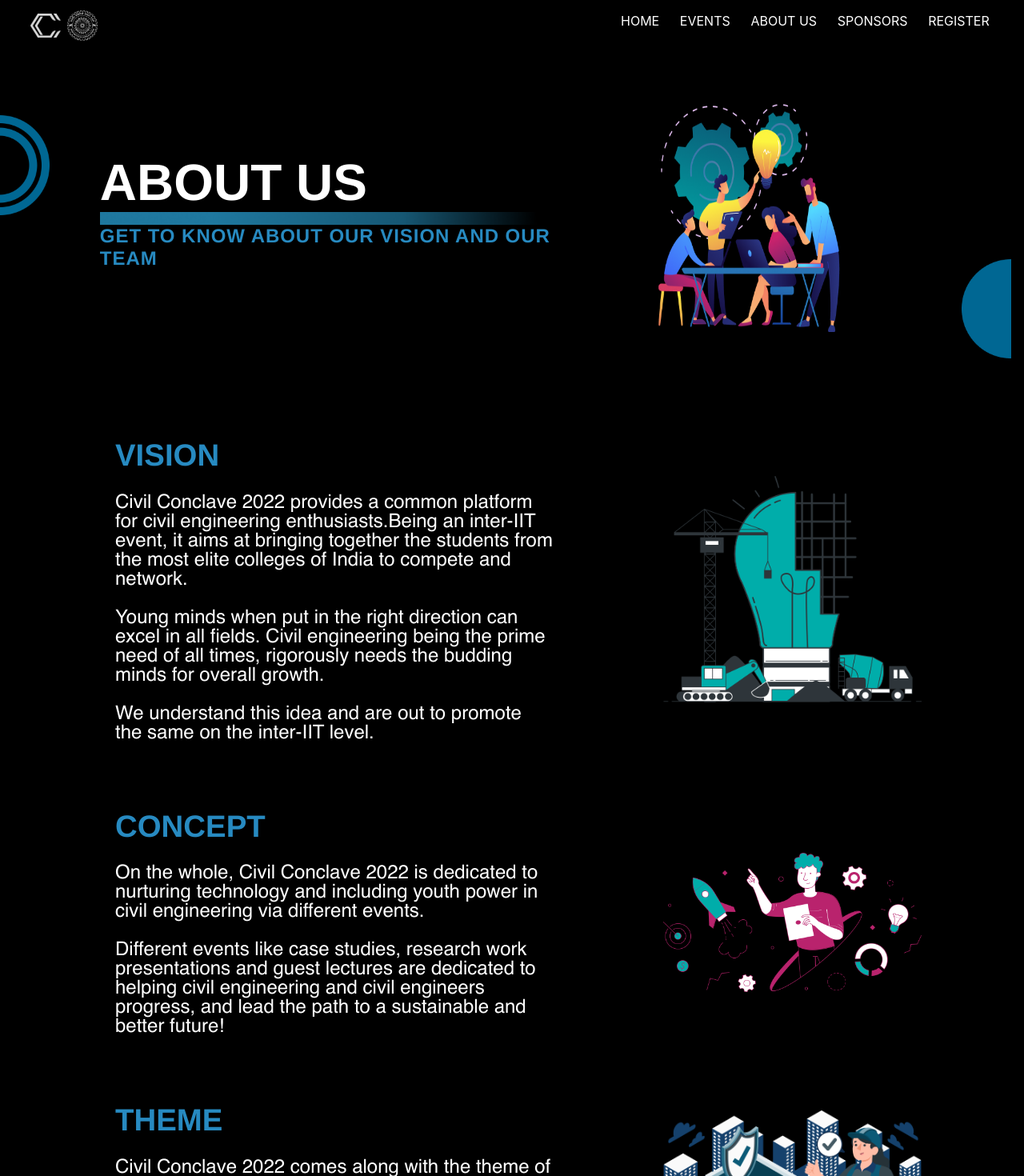
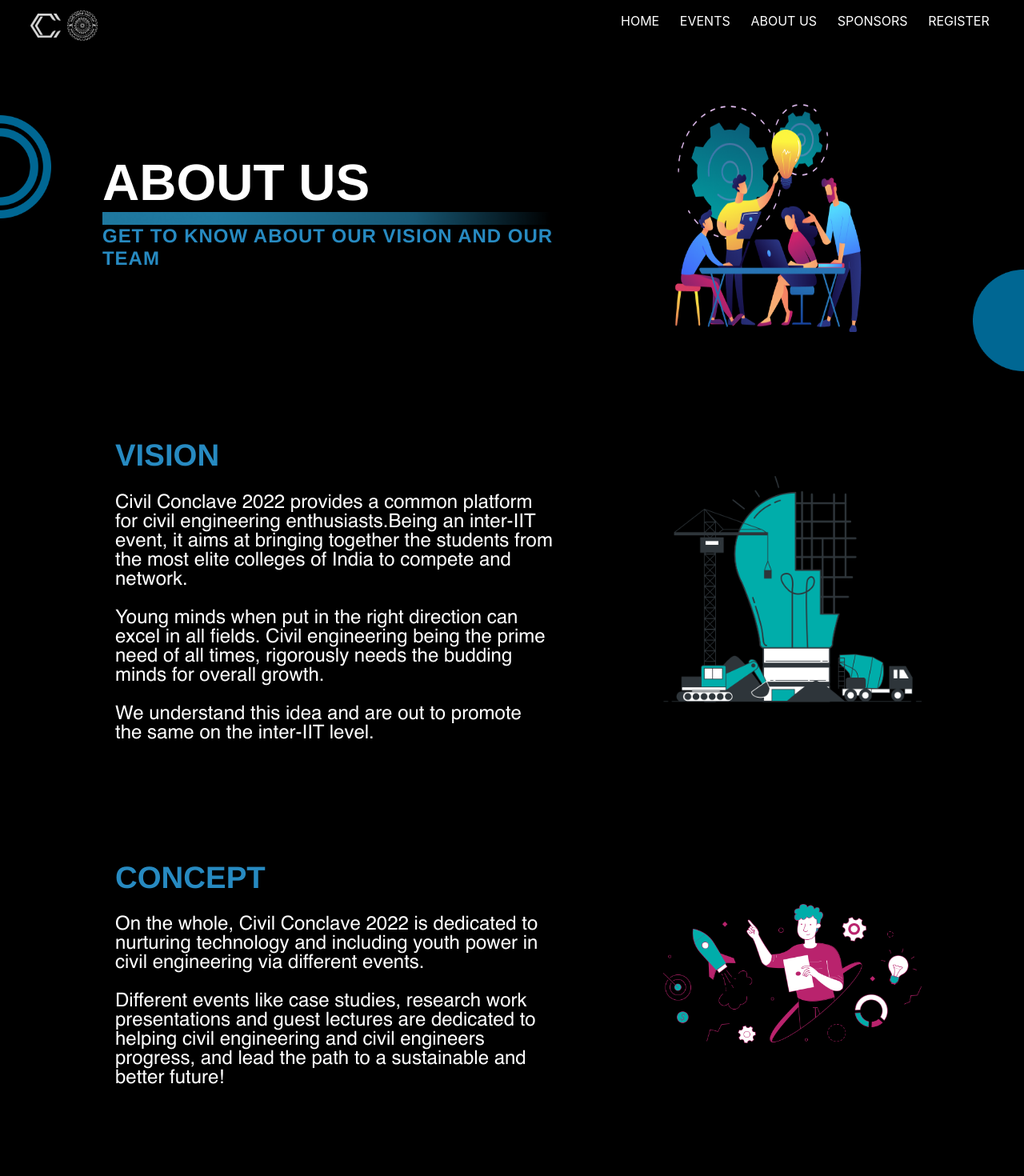
Before and after one commit to Civil-Conclave/civilconclave2k22, a React (Create React App) app: page /aboutus in a window 1280 px wide. Shown: the top 1470 px of the page at 80% size. Built offline with nearby package versions, Linux system fonts and the light colour scheme.

Commit message:
About Page fixes

```diff
--- a/src/components/AboutUs/Aboutus.css
+++ b/src/components/AboutUs/Aboutus.css
@@ -1,9 +1,10 @@
-.about-wrapper {
+.contentWrapper {
   background-color: black;
   display: flex;
   flex-direction: column;
   /* justify-content: flex-start; */
   width: 100%;
+  gap: 2rem;
   margin-top: 2%;
   /* margin: auto; */
   overflow: hidden;
@@ -28,6 +29,7 @@
   /* width: 60%; */
   height: 100%;
   width: 100%;
+  /*margin-bottom: 1rem;*/
   /* padding: 1rem; */
 }
 .fillLeft {
@@ -41,6 +43,7 @@
 }
 
 .about-context {
+  /*margin-bottom: 2rem;*/
   width: 55%;
   z-index: 2;
 }
--- a/src/components/AboutUs/HeaderAbout.css
+++ b/src/components/AboutUs/HeaderAbout.css
@@ -51,11 +51,13 @@
   display: flex;
   justify-content: center;
   width: 30%;
+
 }
 .frame-img img {
   width: 80%;
 }
 .right-ellipse {
+  padding: 0!important;
   width: 10%;
   display: flex;
   align-items: flex-end;
```
